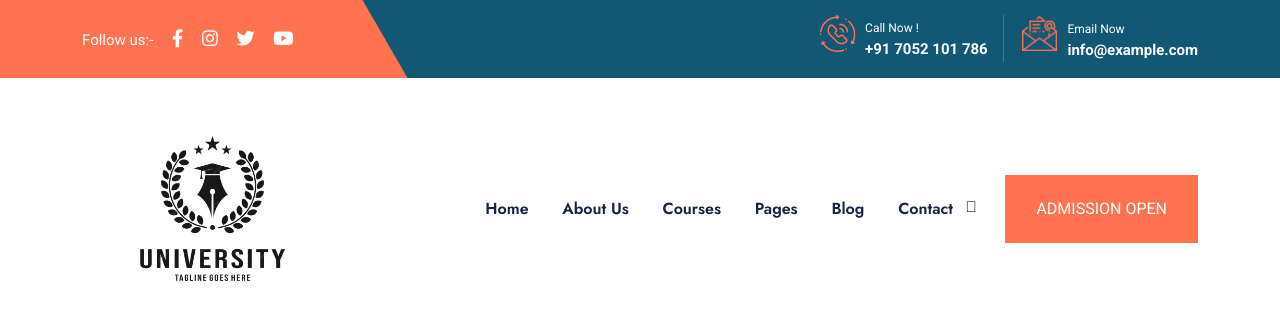
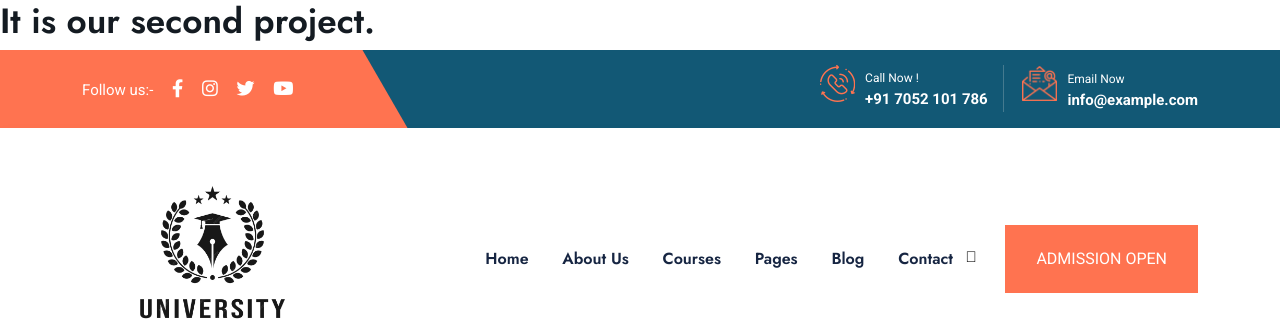
Before and after one commit to pijush777/university, a plain HTML site: page index.html in a window 1280 px wide. Shown: the top 321 px of the page. Drawn offline with Linux system fonts and the light colour scheme; files whose address does not match are found by name.

Commit message:
seocnd message

```diff
--- a/index.html
+++ b/index.html
@@ -20,6 +20,7 @@
     </head>
     <body>
         <!-- header -->
+        <h2> It is our second project. </h2>
         <header class="header-area header-three">
            <div class="header-top second-header d-none d-md-block">
                 <div class="container">
```
